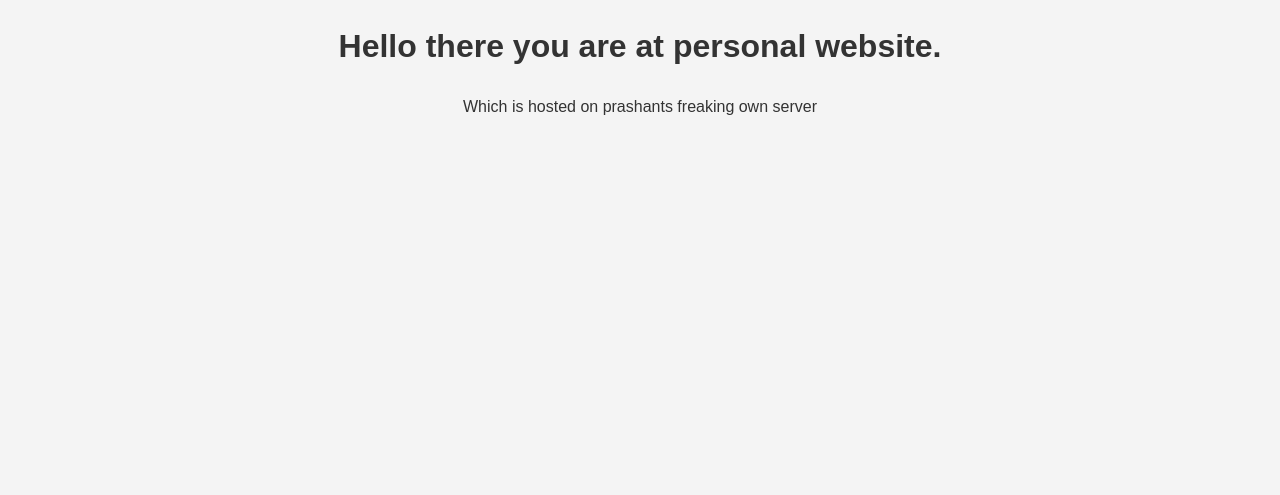
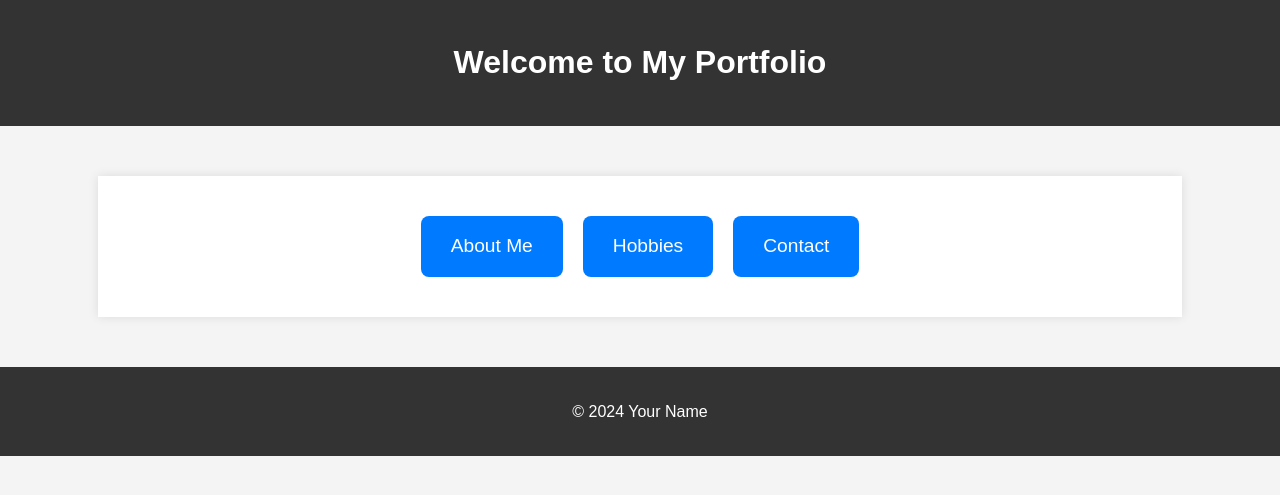
Before and after one commit to prashantpal8980/python_with_django, a Django app: page / in a window 1280 px wide. Shown: the top 495 px of the page. Run offline with Django 5.2, Linux system fonts and the light colour scheme.

Commit message:
index.html is created but     about me, hobbies and contact buttons are not working     they are not linked to the respective pages

```diff
--- a/personalWebsite/templates/website/index.html
+++ b/personalWebsite/templates/website/index.html
@@ -4,11 +4,24 @@
 <head>
     <meta charset="UTF-8">
     <meta name="viewport" content="width=device-width, initial-scale=1.0">
-    <title>Home Page</title>
+    <title>My Portfolio</title>
     <link rel="stylesheet" href="{% static 'style.css' %}">
 </head>
 <body>
-    <h1>Hello there you are at personal website.</h1>
-    <p> Which is hosted on prashants freaking own server</p>
+    <header>
+        <h1>Welcome to My Portfolio</h1>
+    </header>
+
+    <main>
+        <section class="page-links">
+            <a href="about.html" class="page-link">About Me</a>
+            <a href="hobbies.html" class="page-link">Hobbies</a>
+            <a href="contact.html" class="page-link">Contact</a>
+        </section>
+    </main>
+
+    <footer>
+        <p>&copy; 2024 Your Name</p>
+    </footer>
 </body>
 </html>
```
